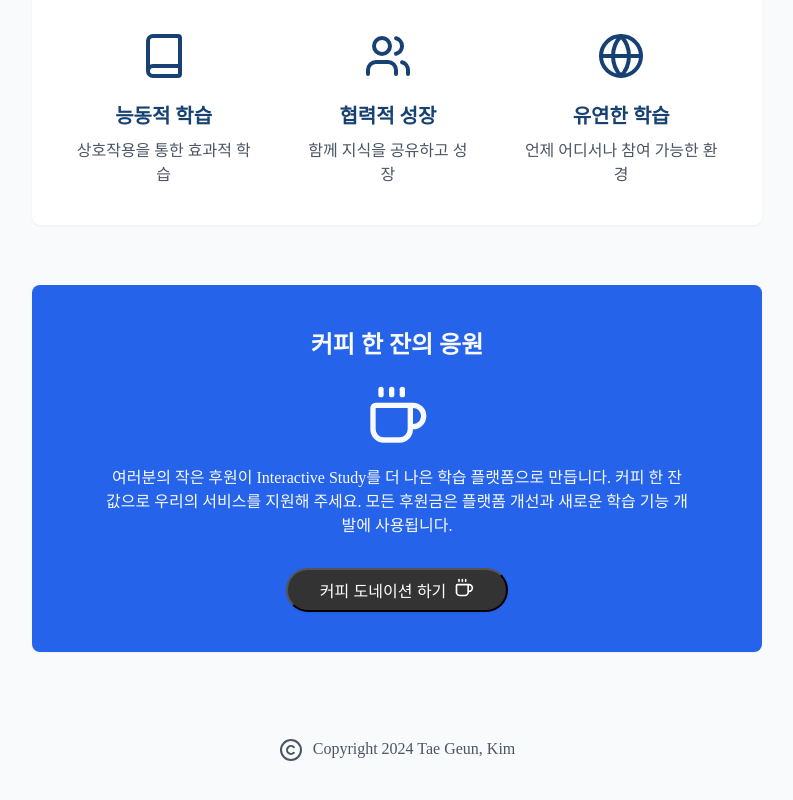
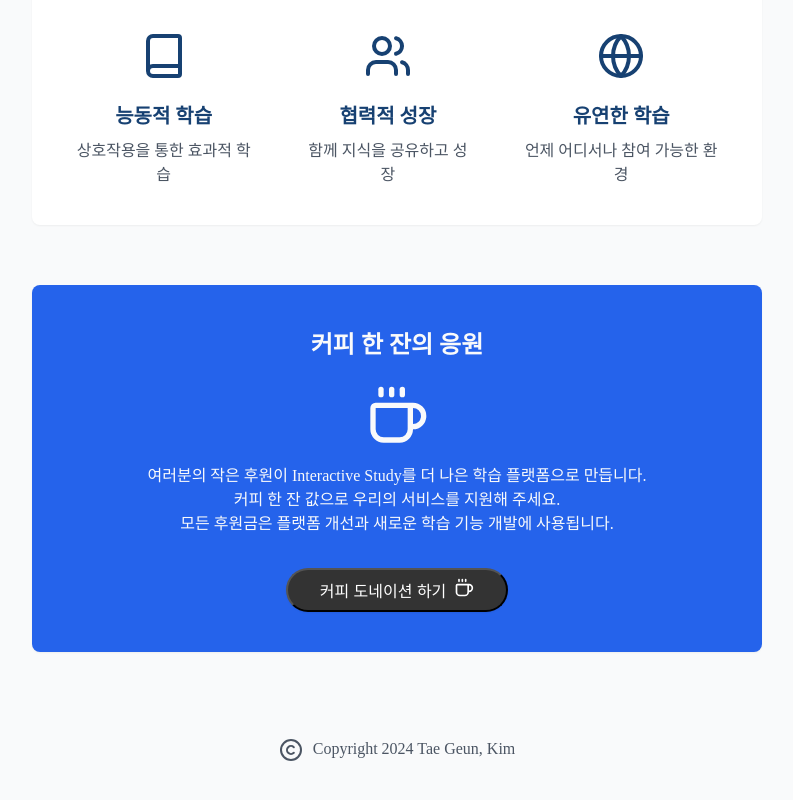
Before and after one commit to GrowTogether/grow-together-frontend, a Next.js app: page / in a window 1280 px wide. Shown: the part 1107-1907 px from the top of the page, without its empty margins (243-1036 px from the left). Built offline with nearby package versions, Linux system fonts and the light colour scheme.

Commit message:
style: 커피도네이션 설명글 줄간격 늘림

```diff
--- a/components/coffee-donation/CoffeeDonation.module.css
+++ b/components/coffee-donation/CoffeeDonation.module.css
@@ -23,6 +23,7 @@
 }
 .desc{
     text-align: center;
+    line-height: 1.5;
     max-width: 90%;
 }
 .button{
--- a/components/coffee-donation/CoffeeDonation.tsx
+++ b/components/coffee-donation/CoffeeDonation.tsx
@@ -12,8 +12,9 @@ export default function CoffeeDonation() {
 					<Coffee className={styles.coffee} />
 					<p className={styles.desc}>
 						여러분의 작은 후원이 Interactive Study를 더 나은 학습 플랫폼으로
-						만듭니다. 커피 한 잔 값으로 우리의 서비스를 지원해 주세요. 모든
-						후원금은 플랫폼 개선과 새로운 학습 기능 개발에 사용됩니다.
+						만듭니다. <br />
+						커피 한 잔 값으로 우리의 서비스를 지원해 주세요. <br />
+						모든 후원금은 플랫폼 개선과 새로운 학습 기능 개발에 사용됩니다.
 					</p>
 				</div>
 				<div className={styles.button}>
--- a/styles/Home.module.css
+++ b/styles/Home.module.css
@@ -15,9 +15,9 @@
     width: 180px;
 }
 .main{
+    display: flex;
+    align-items: center;
+    flex-direction: column;
     margin-top: 50px;
-    display: flex;
-    flex-direction: column;
-    align-items: center;
     gap: 60px;
 }
```
